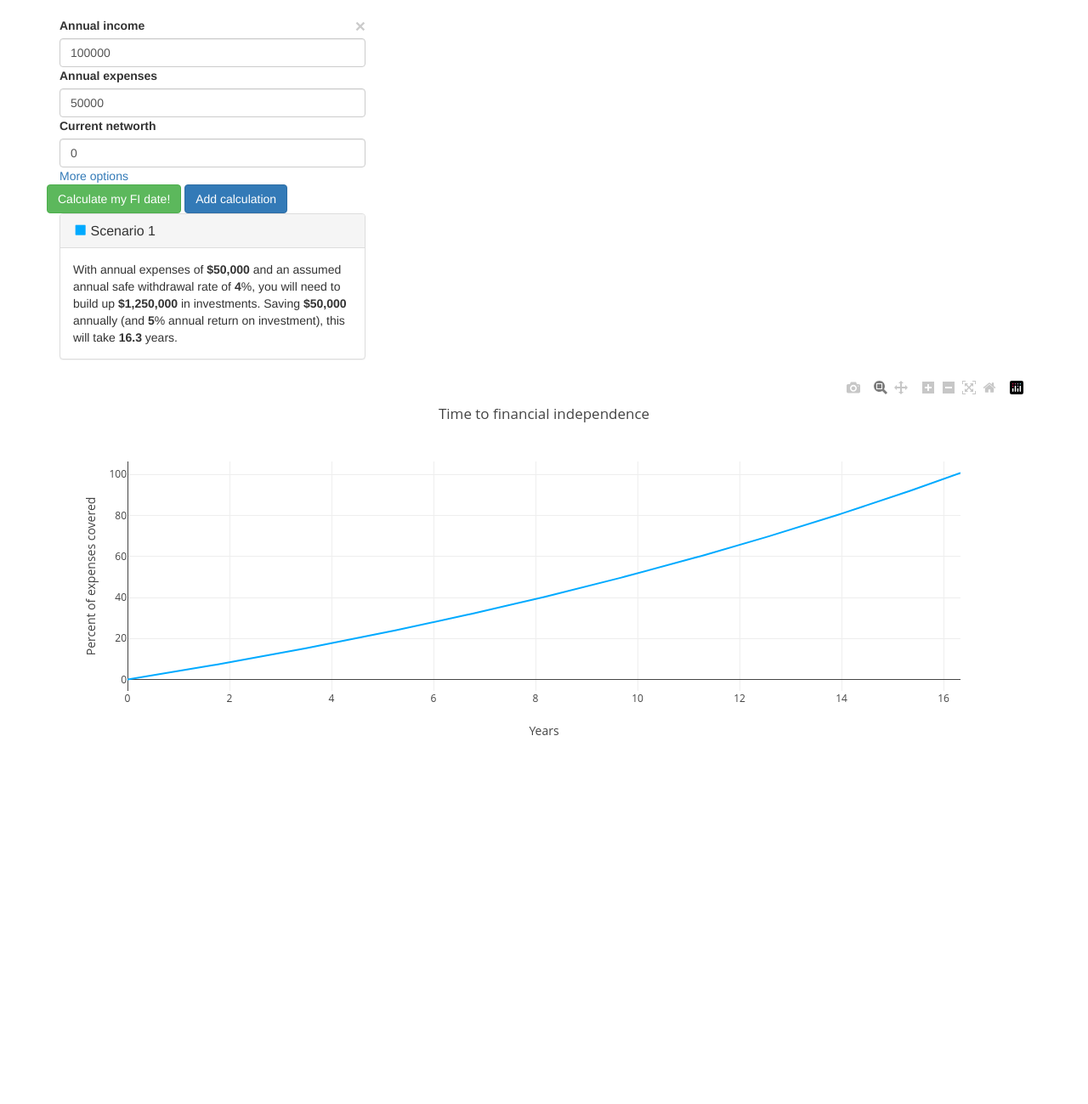
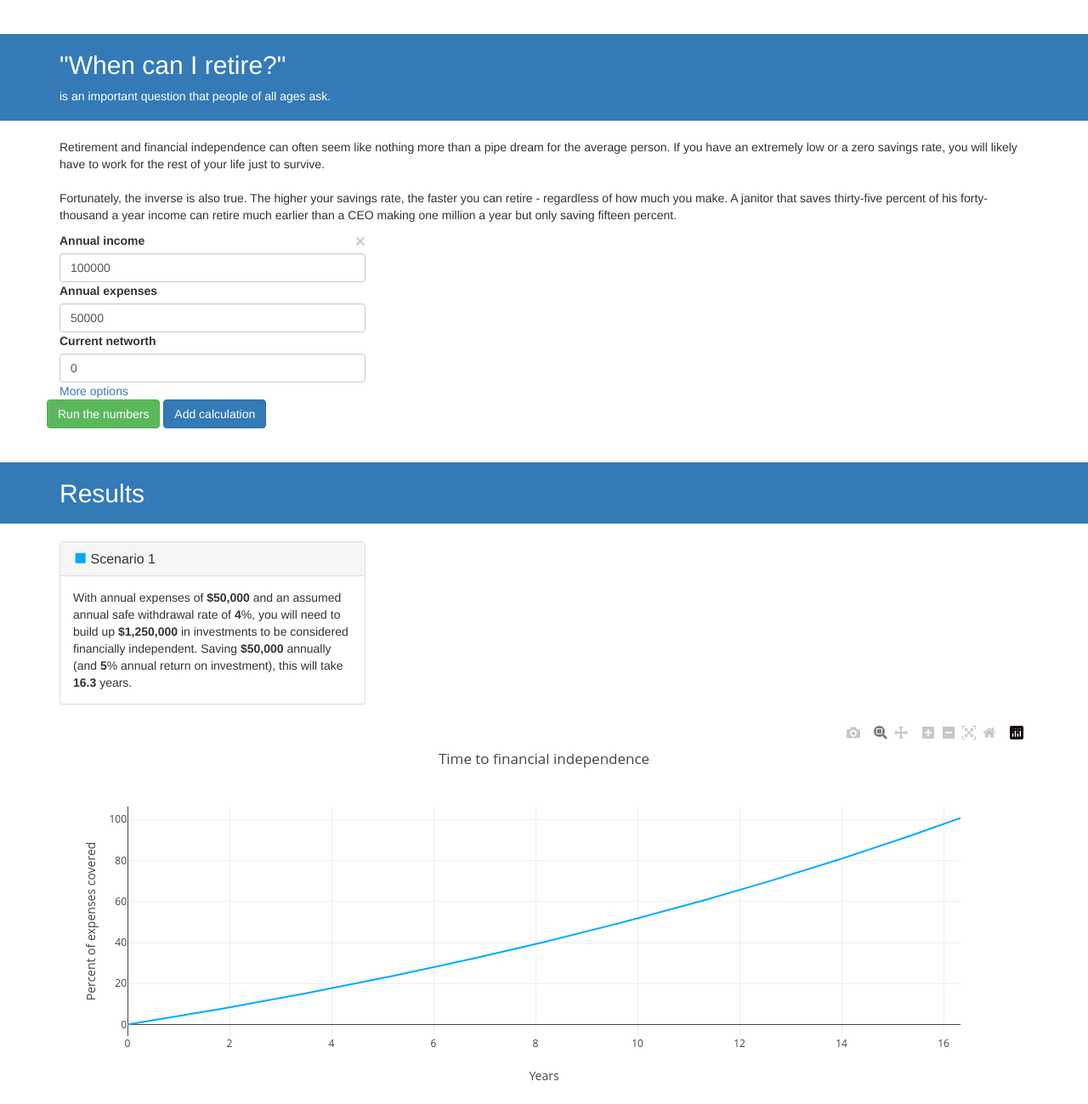
Before and after one commit to brookskindle/FI-By, a Flask app: page / in a window 1280 px wide. Shown: the part 52-1351 px from the top of the page at 85% size. Before the commit the page ends 917 px from the top, so only its background shows below. Run offline with Flask 2, Linux system fonts and the light colour scheme; some libraries are stand-ins or nearby versions.

Commit message:
Add headers to calculation and results sections
Also start intro explanation on how your savings rate factors into your
retirement date.

```diff
--- a/templates/index.html
+++ b/templates/index.html
@@ -4,16 +4,46 @@
 
 
 {% block page %}
+<div class="page-header bg-primary">
+  <div class="container">
+    <h2>"When can I retire?"</h2>
+    <p>is an important question that people of all ages ask.</p>
+  </div>
+</div>
+
+
 <div class="container">
+  <p>
+    Retirement and financial independence can often seem like nothing more than
+    a pipe dream for the average person. If you have an extremely low or a zero
+    savings rate, you will likely have to work for the rest of your life just
+    to survive.
+    <br>
+    <br>
+    Fortunately, the inverse is also true. The higher your savings rate, the
+    faster you can retire - regardless of how much you make.  A janitor that
+    saves thirty-five percent of his forty-thousand a year income can retire
+    much earlier than a CEO making one million a year but only saving fifteen
+    percent.
+  </p>
+
   <div id="calculations" class="row">
     {{ form() }}
   </div> <!-- calculations -->
 
   <div class="row">
-    <button type="button" id="calculate" class="btn btn-success">Calculate my FI date!</button>
+    <button type="button" id="calculate" class="btn btn-success">Run the numbers</button>
     <button type="button" id="add" class="btn btn-primary">Add calculation</button>
   </div>
+</div> <!-- container -->
 
+<div class="page-header bg-primary">
+  <div class="container">
+    <h2>Results</h2>
+  </div>
+</div>
+
+<div class="container">
   <div id="results" class="row">
     {{ result() }}
   </div>
--- a/templates/macros.html
+++ b/templates/macros.html
@@ -42,9 +42,10 @@
       With annual expenses of <b>$</b><b class="expenses">50,000</b> and
       an assumed annual safe withdrawal rate of <b class="swr">4</b>%,
       you will need to build up <b>$</b><b class="nestegg">1,000,000</b>
-      in investments. Saving <b>$</b><b class="savings">50,000</b>
-      annually (and <b class="roi">5</b>% annual return on investment),
-      this will take <b class="years">16.3</b> years.
+      in investments to be considered financially independent. Saving
+      <b>$</b><b class="savings">50,000</b> annually (and <b class="roi">5</b>%
+      annual return on investment), this will take <b class="years">16.3</b>
+      years.
     </div>
   </div>
 </div>
```
